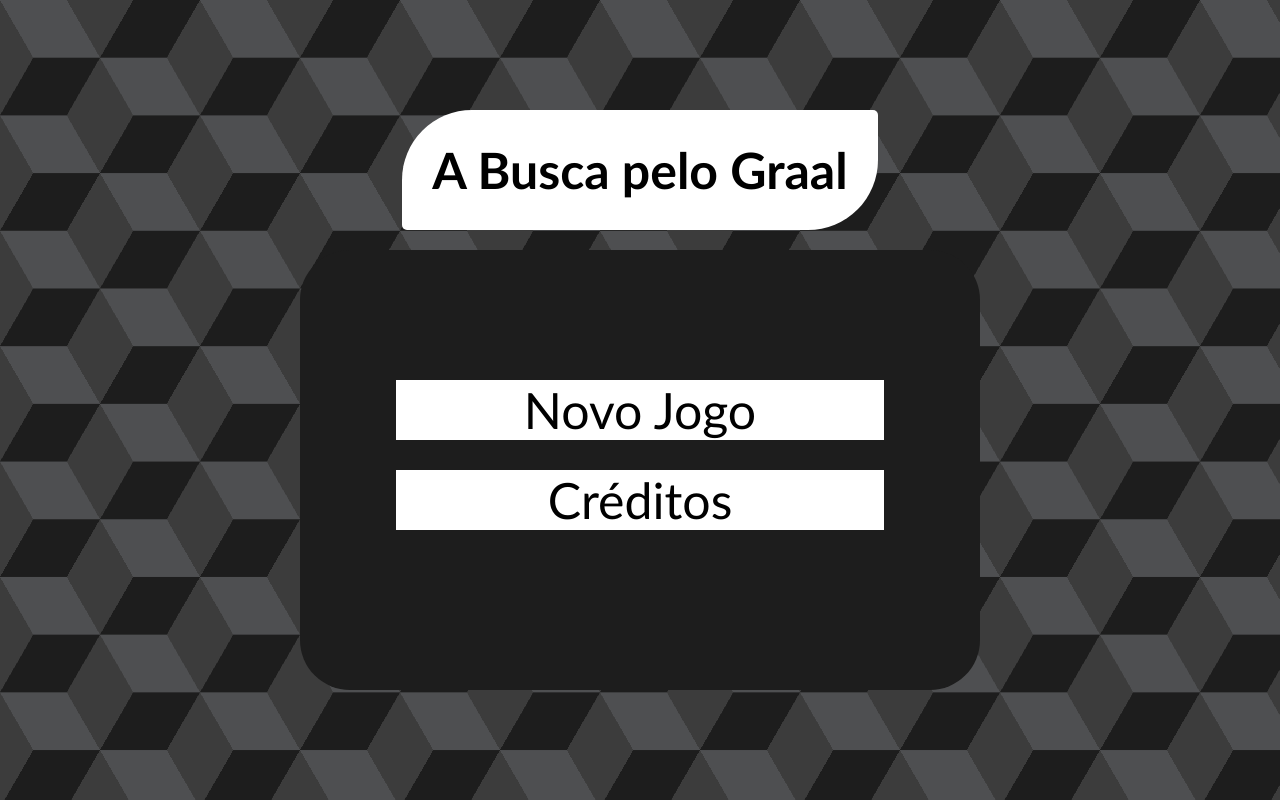
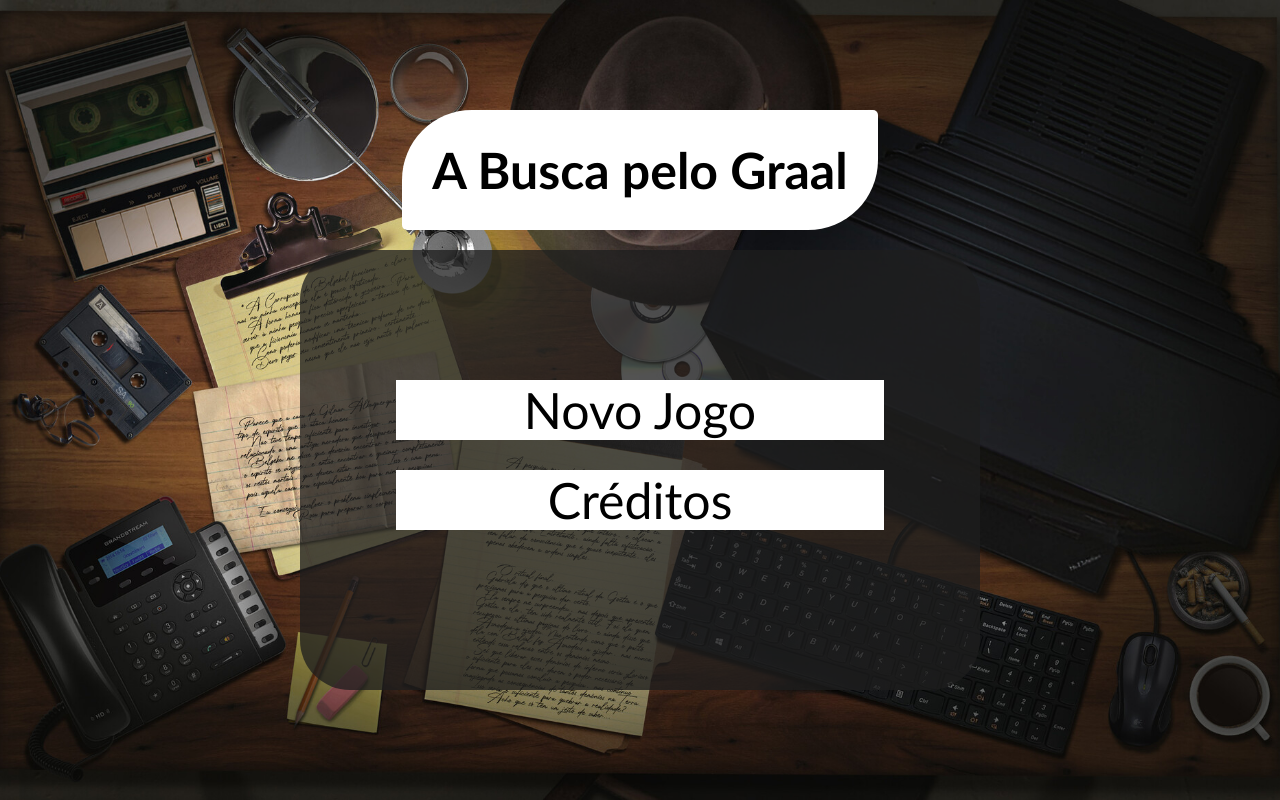
Before and after one commit to carlos-verdeiro/gameRPG, a PHP site: page / in a window 1280 px wide. Run offline with PHP 8.4, Linux system fonts and the light colour scheme.

Commit message:
update background

```diff
--- a/assets/css/index.css
+++ b/assets/css/index.css
@@ -13,6 +13,11 @@
     align-items: center;
     justify-content: center;
     flex-direction: column;
+    background-image: url(../img/background/index.jpg);
+    background-position: center;
+    background-repeat: no-repeat;
+    background-size: cover;
+
 
     & #titulo{
         margin-bottom: 20px;
@@ -31,7 +36,7 @@
     }
 
     & .sectionOpcoes {
-        background-color: #1d1d1d;
+        background-color: #1d1d1dc2;
         width: 50%;
         height: 50%;
         display: flex;
@@ -116,21 +121,6 @@
           }
         }
     }
-/*--------IMAGEM DE FUNDO--------*/
-    --s: 200px;
-    /* control the size */
-    --c1: #1d1d1d;
-    --c2: #4e4f51;
-    --c3: #3c3c3c;
-
-    background: repeating-conic-gradient(from 30deg,
-        #0000 0 120deg,
-        var(--c3) 0 180deg) calc(0.5 * var(--s)) calc(0.5 * var(--s) * 0.577),
-    repeating-conic-gradient(from 30deg,
-        var(--c1) 0 60deg,
-        var(--c2) 0 120deg,
-        var(--c3) 0 180deg);
-    background-size: var(--s) calc(var(--s) * 0.577);
 }
 .loader {
     display: block;
```
Also changed, not shown: assets/img/background/index.jpg (added), 2 other files.
